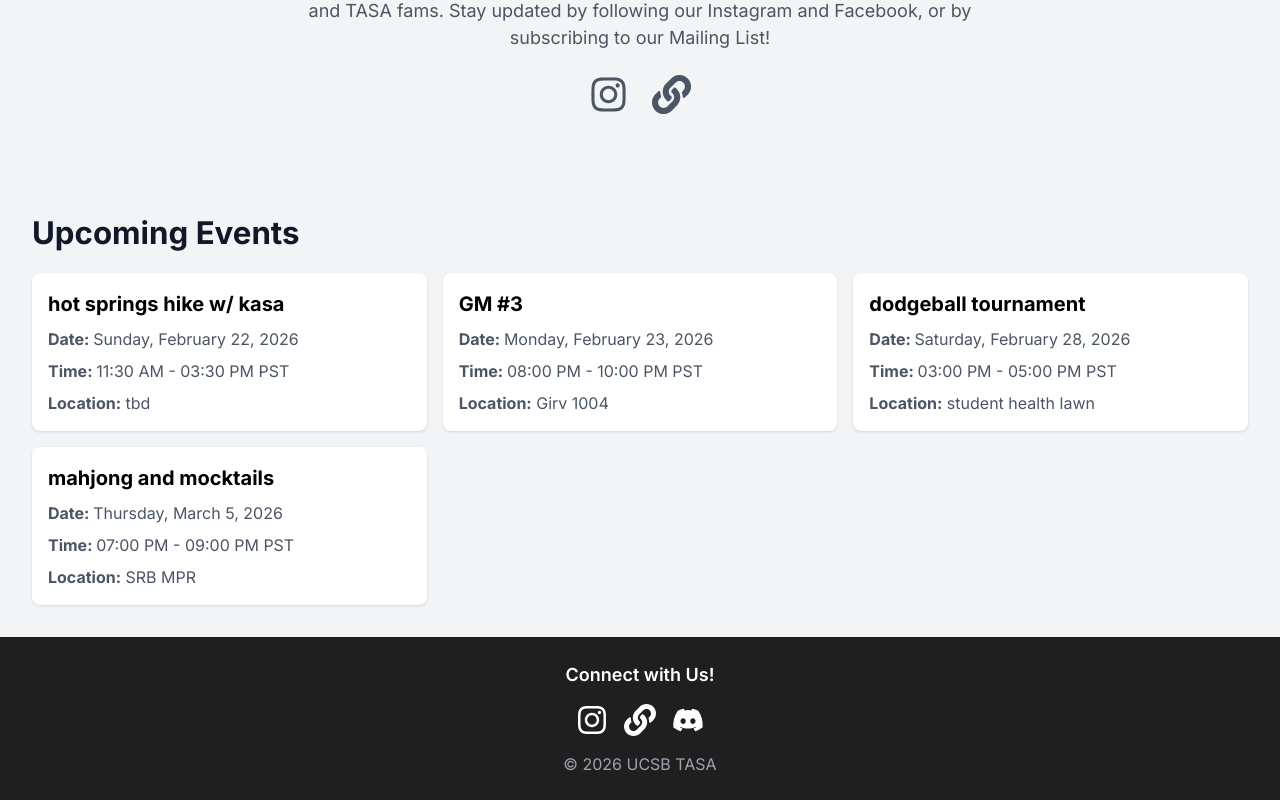
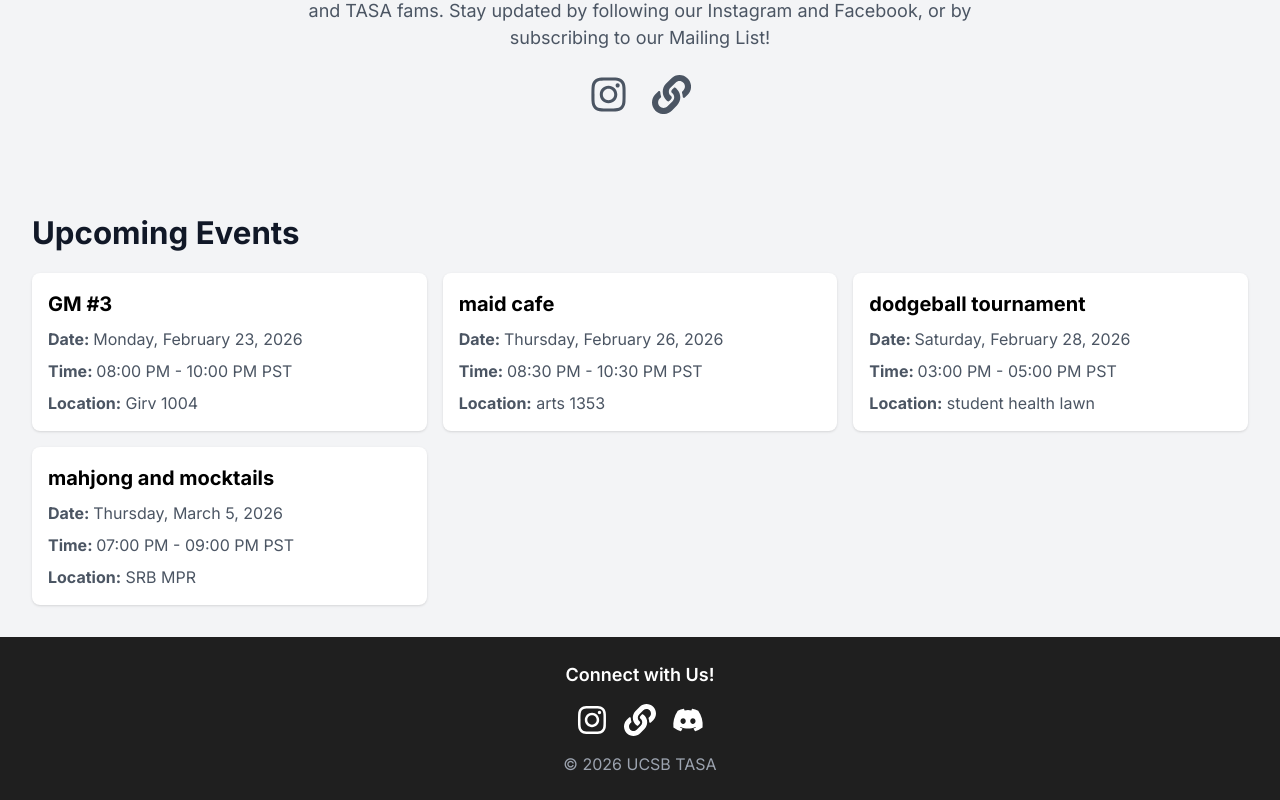
Before and after one commit to UCSBTASA/UCSBTASA.github.io, a Next.js app: page / in a window 1280 px wide. Shown: the part 1243-2043 px from the top of the page. Built offline with nearby package versions, Linux system fonts and the light colour scheme.

Commit message:
Update eventData.ts

```diff
--- a/data/eventData.ts
+++ b/data/eventData.ts
@@ -1,15 +1,5 @@
 const events =
 [
-  {
-    "title": "hot springs hike w/ kasa",
-    "day of week": "Sunday",
-    "date": "2026-02-22",
-    "time": "11:30 AM - 03:30 PM",
-    "start": "11:30 AM",
-    "end": "03:30 PM",
-    "location": "tbd",
-    "customTime": ""
-  },
   {
     "title": "GM #3",
     "day of week": "Monday",
@@ -18,6 +8,16 @@ const events =
     "start": "08:00 PM",
     "end": "10:00 PM",
     "location": "Girv 1004",
+    "customTime": ""
+  },
+  {
+    "title": "maid cafe",
+    "day of week": "Thursday",
+    "date": "2026-02-26",
+    "time": "08:30 PM - 10:30 PM",
+    "start": "08:30 PM",
+    "end": "10:30 PM",
+    "location": "arts 1353",
     "customTime": ""
   },
   {
```
